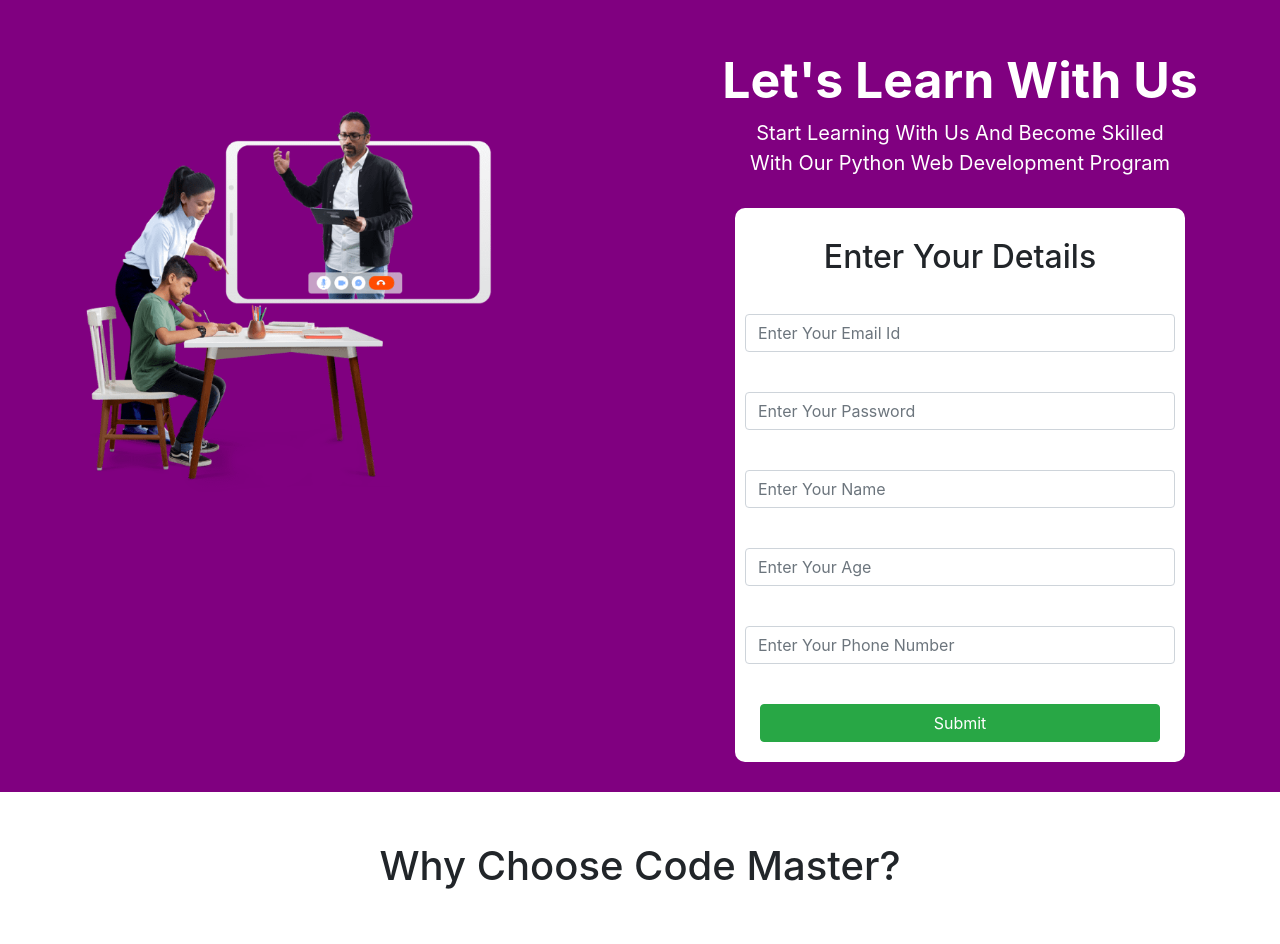
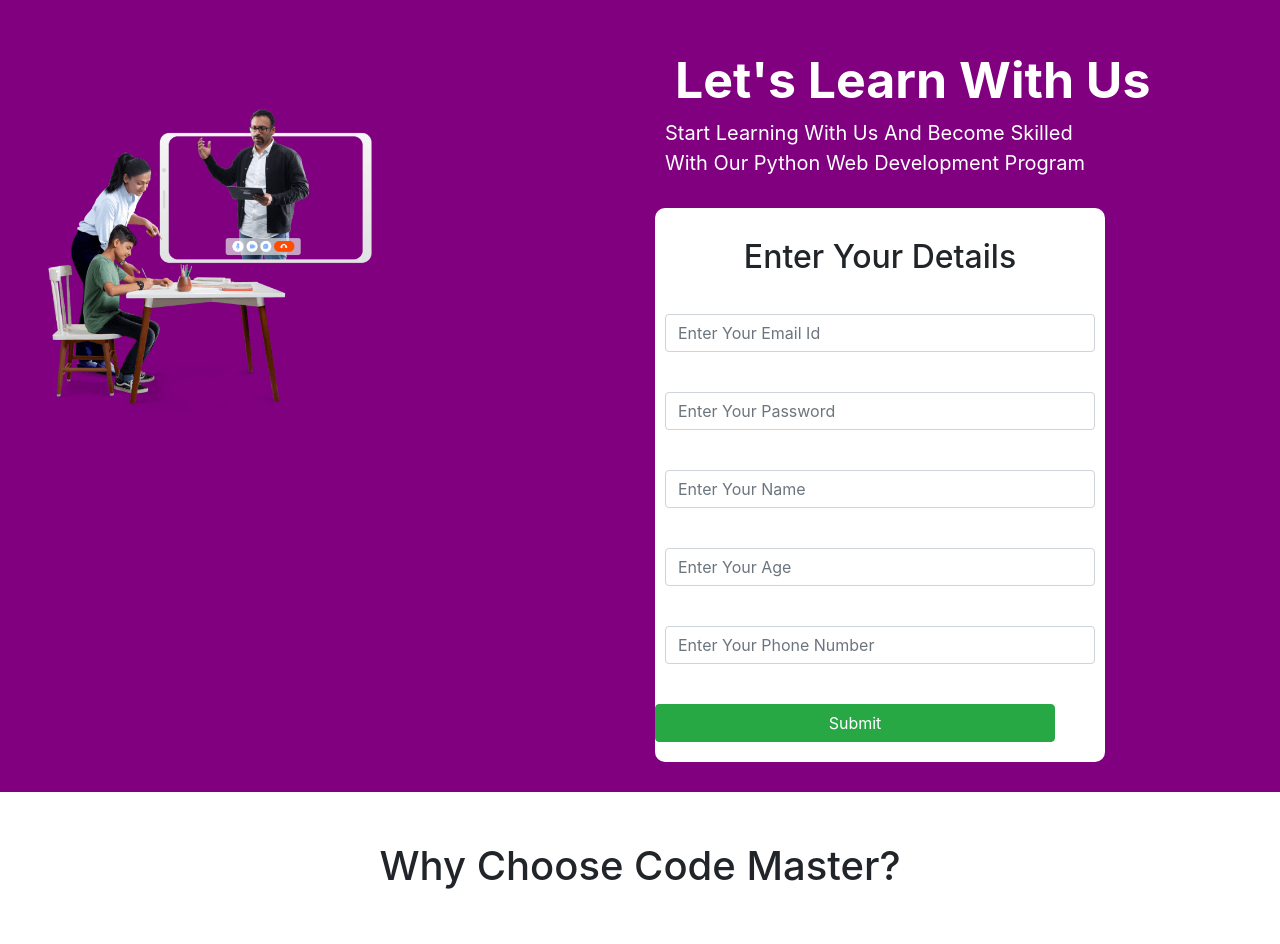
Before and after one commit to arunp007/CM-Learning-Platform, a Django app: page /learnapp/home in a window 1280 px wide. Shown: the part 140-1084 px from the top of the page. Run offline with Django 4.2, Linux system fonts and the light colour scheme.

Commit message:
Version1

```diff
--- a/learnproject/learnapp/templates/home.html
+++ b/learnproject/learnapp/templates/home.html
@@ -106,12 +106,11 @@
     <div class="container-fluid" style="background-color:purple;">
       <div class="row">
           <div class="col-xs-6 col-lg-6">
-            <center><img src="{% static 'images\banner.png' %}" width="550px" style="padding-top: 100px; padding-right: 100px; padding-bottom: 50px;"></center>
+            <img src="{% static 'images\banner.png' %}" width="360px" style="padding-top: 100px; padding-bottom: 50px;">
           </div>
           <div class="col-xs-6 col-lg-6">
-            <center><h1 style="color:white; padding-top: 50px; font-size: 50px; font-weight: bolder;">Let's Learn With Us</h1></center>
-            <center><p style="color: white; font-size: 20px;">Start Learning With Us And Become Skilled <br> With Our Python Web Development Program</p></center>
-            <center>
+            <h1 style="color:white; margin-left: 20px; margin-top: 50px; font-size: 50px; font-weight: bolder;">Let's Learn With Us</h1>
+            <p style="color: white; margin-left: 10px; font-size: 20px;">Start Learning With Us And Become Skilled <br> With Our Python Web Development Program</p>
             <form method="post">
               {% csrf_token %}
               <h2 style="text-align: center; padding-bottom: 30px; padding-top: 30px;">Enter Your Details</h2>
```
